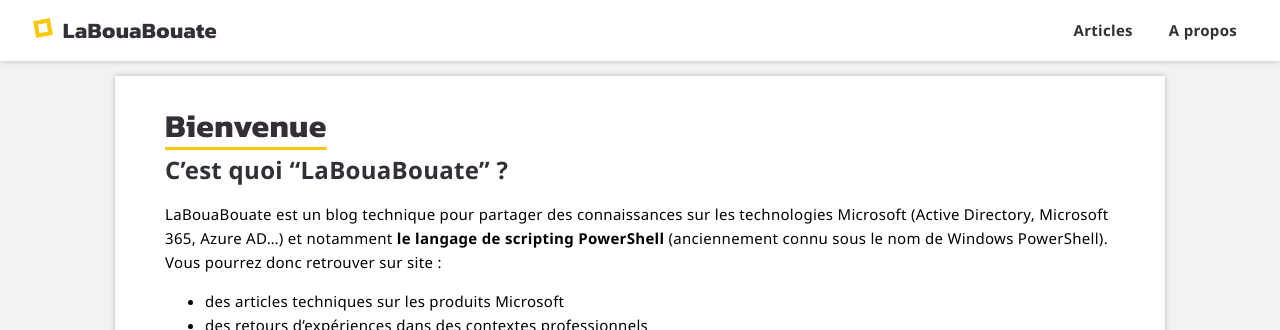
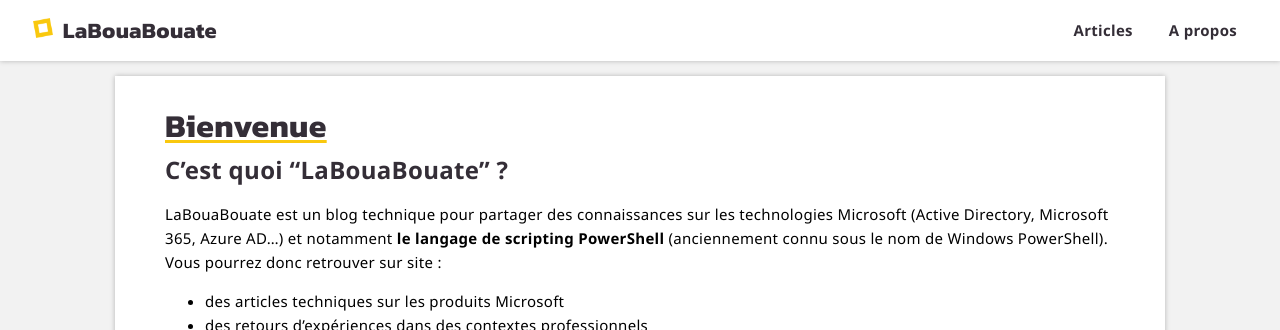
Before and after one commit to leobouard/leobouard.github.io, a Jekyll site: the page built from index.md, in a window 1280 px wide. Shown: the top 330 px of the page. Built offline with Jekyll 4.4.1, drawn with Linux system fonts in a browser that asks for light colours; some web fonts are replaced; our own code applies the rules of GitHub Pages for plain Markdown files.

Commit message:
Update style.scss

```diff
--- a/assets/css/style.scss
+++ b/assets/css/style.scss
@@ -60,7 +60,7 @@
 nav > a:hover {
     text-decoration: underline;
     text-underline-position: below;
-    text-underline-offset: 8px;
+    text-underline-offset: 3px;
     text-decoration-thickness: 3px;
     text-decoration-color: #f9c80e;
 }
@@ -152,7 +152,7 @@
         font-size: xx-large;
         text-decoration: underline;
         text-underline-position: below;
-        text-underline-offset: 10px;
+        text-underline-offset: 3px;
         text-decoration-thickness: 3px;
         text-decoration-color: #f9c80e;
         line-height: 1.3;
```
